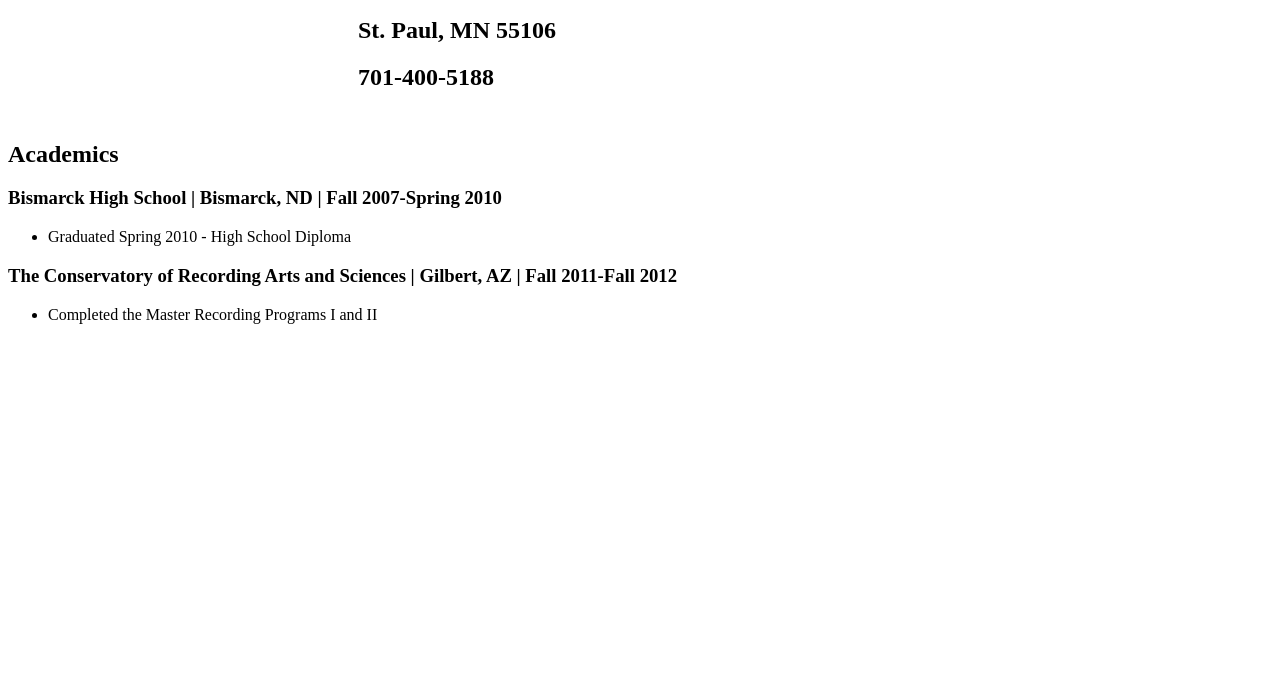
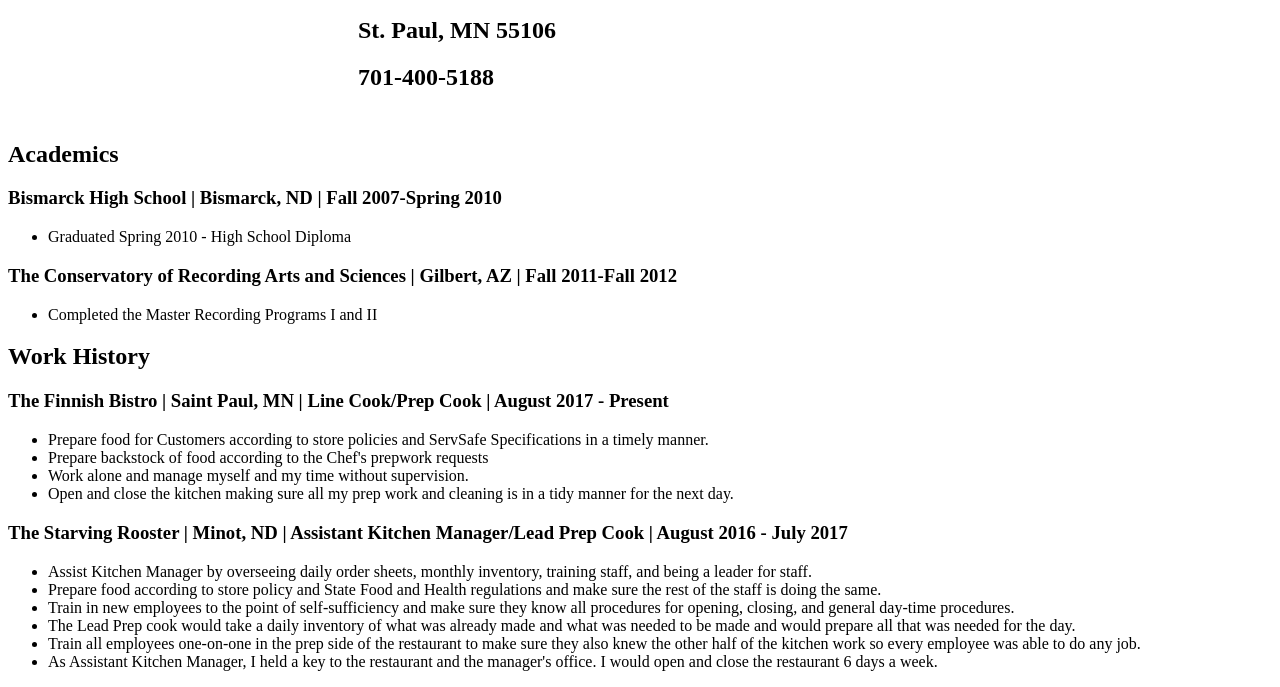
Before and after one commit to BlakeB888/blakeburbach.github.io, a plain HTML site: page index.html in a window 1280 px wide. Shown: the part 140-827 px from the top of the page. Before the commit the page ends 800 px from the top, so only its background shows below. Drawn offline with Linux system fonts and the light colour scheme.

Commit message:
Update index.html

```diff
--- a/index.html
+++ b/index.html
@@ -28,5 +28,26 @@
                                                     <li>Completed the Master Recording Programs I and II</li>
                                                     </div>
 
+                                <div id="content-work history"> <h2>Work History</h2>
+                                  <div id="content-bistro">
+                                    <h3>The Finnish Bistro | Saint Paul, MN | Line Cook/Prep Cook | August 2017 - Present</h3>
+                                    <ul>
+                                      <li>Prepare food for Customers according to store policies and ServSafe Specifications in a timely manner.</li>
+                                      <li>Prepare backstock of food according to the Chef's prepwork requests</li>
+                                      <li>Work alone and manage myself and my time without supervision.</li>
+                                      <li>Open and close the kitchen making sure all my prep work and cleaning is in a tidy manner for the next day.</li>
+                                  </div>
+                                    <div id="content-rooster">
+                                      <h3>The Starving Rooster | Minot, ND | Assistant Kitchen Manager/Lead Prep Cook | August 2016 - July 2017</h3>
+                                      <ul>
+                                        <li>Assist Kitchen Manager by overseeing daily order sheets, monthly inventory, training staff, and being a leader for staff.</li>
+                                        <li>Prepare food according to store policy and State Food and Health regulations and make sure the rest of the staff is doing the same.</li>
+                                        <li>Train in new employees to the point of self-sufficiency and make sure they know all procedures for opening, closing, and general day-time procedures.</li>
+                                        <li>The Lead Prep cook would take a daily inventory of what was already made and what was needed to be made and would prepare all that was needed for the day.</li>
+                                        <li>Train all employees one-on-one in the prep side of the restaurant to make sure they also knew the other half of the kitchen work so every employee was able to do any job.</li>
+                                        <li>As Assistant Kitchen Manager, I held a key to the restaurant and the manager's office. I would open and close the restaurant 6 days a week.</li>
+                                    </div>
+                                </div>
+
 
   </body>
```
